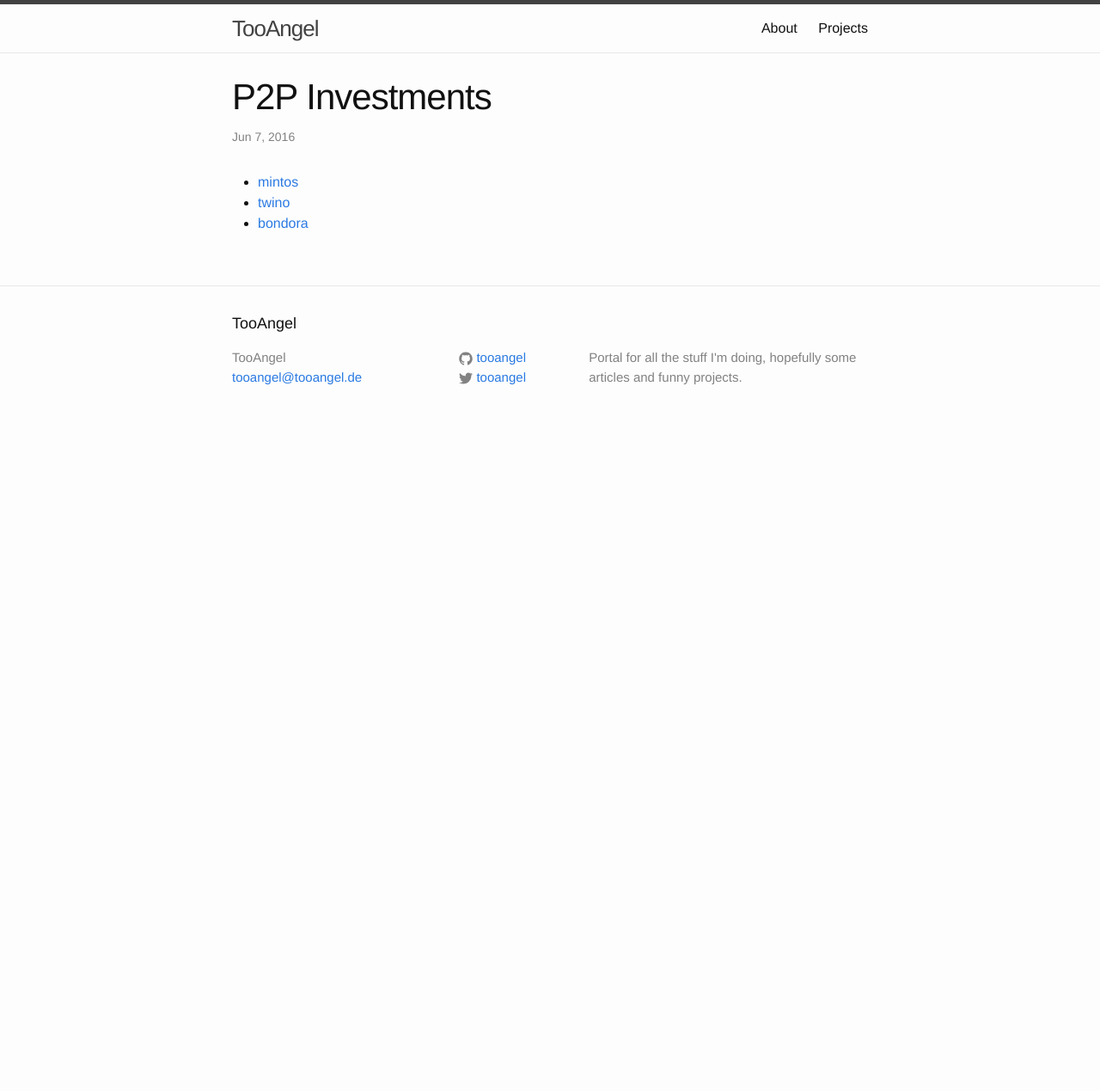
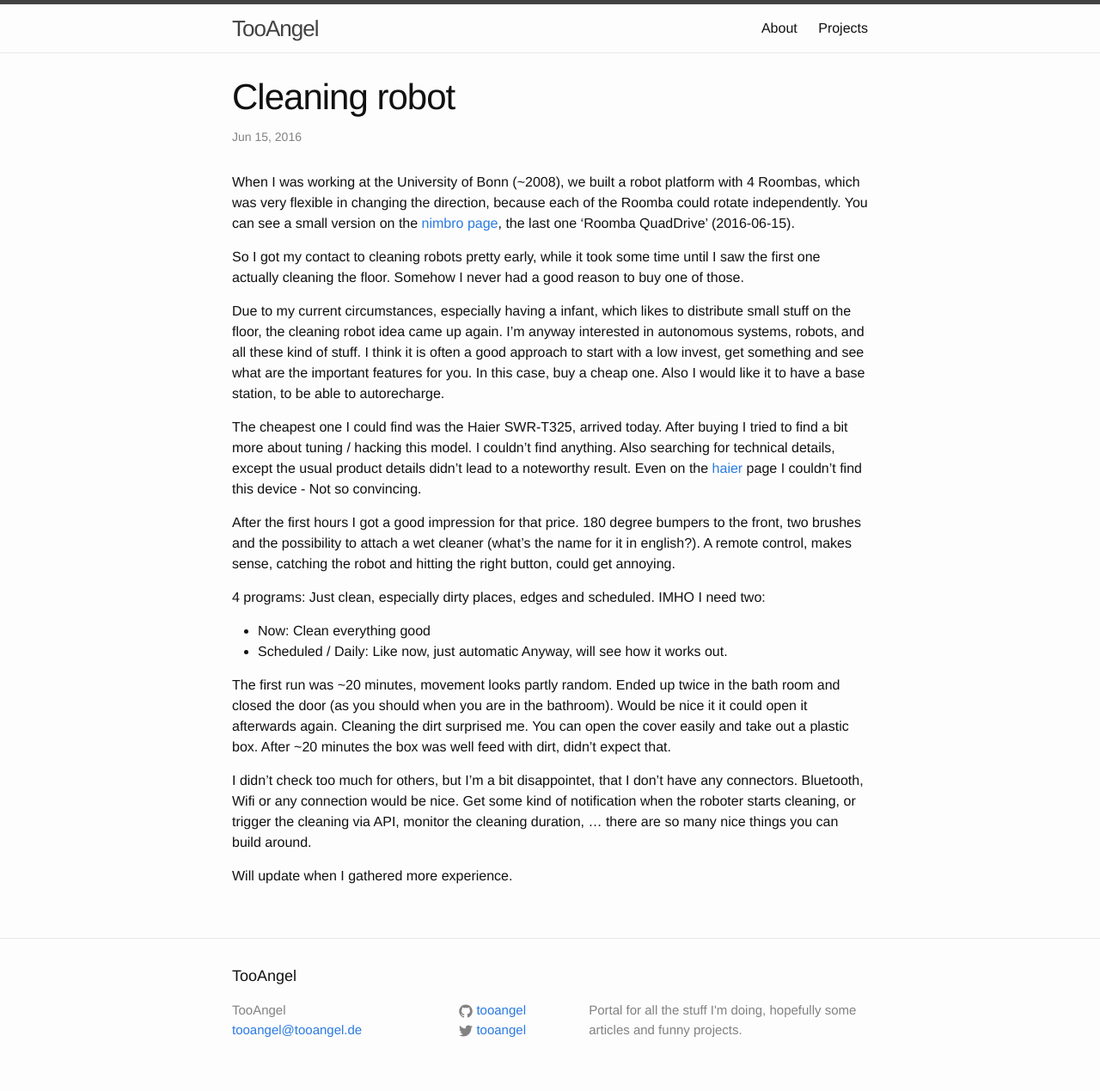
Before and after one commit to TooAngel/tooangel.de, a Jekyll site: the page built from _posts/2016-06-15-cleaning-robot.markdown, in a window 1280 px wide. Shown: the whole page at 86% size. Built offline with Jekyll 4.4.1, drawn with Linux system fonts in a browser that asks for light colours; before the commit the page ends 900 px from its top, so only the background shows below that.

Commit message:
Cleaning robot

```diff
--- a/_posts/2016-06-15-cleaning-robot.markdown
+++ b/_posts/2016-06-15-cleaning-robot.markdown
@@ -1,16 +1,62 @@
 ---
 layout: post
-title:  "P2P Investments"
-date:   2016-06-07 23:06:51 +0200
+title:  "Cleaning robot"
+date:   2016-06-15 22:38:51 +0200
 categories:
- - invest
- - money
+ - robot
+ - cleaning
+ - Haier SWR-T325
+ - Haier
 ---
 
- - [mintos]
- - [twino]
- - [bondora]
+When I was working at the University of Bonn (~2008), we built a robot platform
+with 4 Roombas, which was very flexible in changing the direction, because
+each of the Roomba could rotate independently. You can see a small version
+on the [nimbro page], the last one 'Roomba QuadDrive' (2016-06-15).
 
-[mintos]: https://www.mintos.com/en/
-[twino]: https://www.twino.eu/
-[bondora]: https://www.bondora.com/
+So I got my contact to cleaning robots pretty early, while it took some time
+until I saw the first one actually cleaning the floor. Somehow I never had
+a good reason to buy one of those.
+
+Due to my current circumstances, especially having a infant, which likes to
+distribute small stuff on the floor, the cleaning robot idea came up again.
+I'm anyway interested in autonomous systems, robots, and all these kind of
+stuff. I think it is often a good approach to start with a low invest, get
+something and see what are the important features for you. In this case,
+buy a cheap one. Also I would like it to have a base station, to be able
+to autorecharge.
+
+The cheapest one I could find was the Haier SWR-T325, arrived today.
+After buying I tried to find a bit more about tuning / hacking this
+model. I couldn't find anything. Also searching for technical details,
+except the usual product details didn't lead to a noteworthy result.
+Even on the [haier] page I couldn't find this device - Not so convincing.
+
+After the first hours I got a good impression for that price.
+180 degree bumpers to the front, two brushes and the possibility to attach
+a wet cleaner (what's the name for it in english?). A remote control, makes
+sense, catching the robot and hitting the right button, could get annoying.
+
+4 programs: Just clean, especially dirty places, edges and scheduled.
+IMHO I need two:
+ - Now: Clean everything good
+ - Scheduled / Daily: Like now, just automatic
+Anyway, will see how it works out.
+
+The first run was ~20 minutes, movement looks partly random. Ended up twice
+in the bath room and closed the door (as you should when you are in the
+bathroom). Would be nice it it could open it afterwards again.
+Cleaning the dirt surprised me. You can open the cover easily and take out
+a plastic box. After ~20 minutes the box was well feed with dirt, didn't
+expect that.
+
+I didn't check too much for others, but I'm a bit disappointet, that I don't
+have any connectors. Bluetooth, Wifi or any connection would be nice.
+Get some kind of notification when the roboter starts cleaning, or trigger
+the cleaning via API, monitor the cleaning duration, ... there are so many
+nice things you can build around.
+
+Will update when I gathered more experience.
+
+[haier]: http://www.haier.com/
+[nimbro page]: http://www.nimbro.net/@Home/robots.html
```
